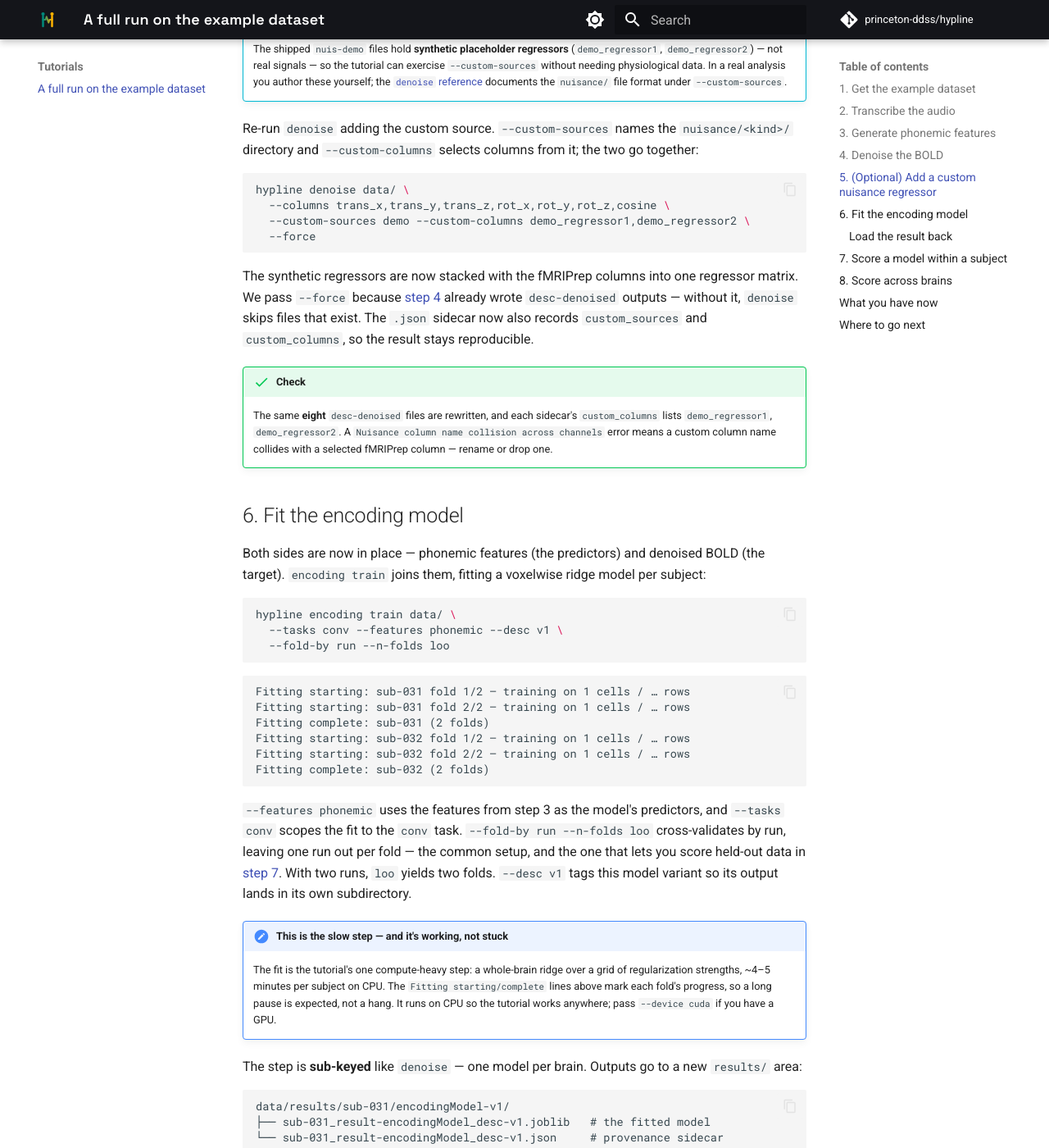
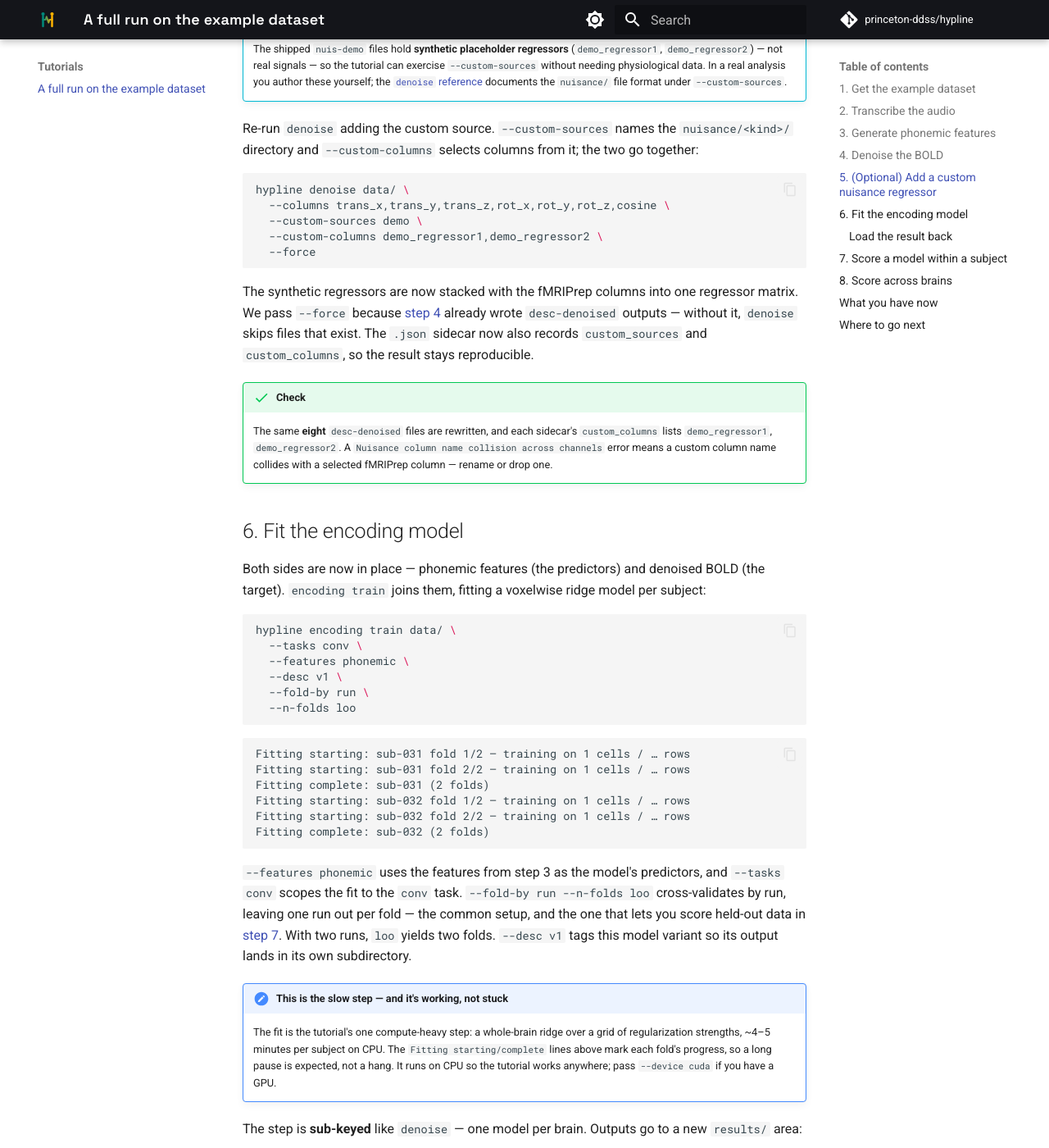
Before and after one commit to princeton-ddss/hypline, an MkDocs documentation site: the page built from docs/mkdocs/tutorials/walkthrough.md, in a window 1280 px wide and 1400 px high, scrolled down 4568 px. Shown: the whole window at 82% size. Built offline with MkDocs 1.6.1 and Material for MkDocs 9.7.7, drawn with Linux system fonts in a browser that asks for light colours; comment, search, counter and statistics services are not loaded; the version menu is left out.

Commit message:
Reflow docs CLI examples to one flag per line

````diff
--- a/docs/mkdocs/tutorials/walkthrough.md
+++ b/docs/mkdocs/tutorials/walkthrough.md
@@ -242,7 +242,8 @@ two go together:
 ```bash
 hypline denoise data/ \
   --columns trans_x,trans_y,trans_z,rot_x,rot_y,rot_z,cosine \
-  --custom-sources demo --custom-columns demo_regressor1,demo_regressor2 \
+  --custom-sources demo \
+  --custom-columns demo_regressor1,demo_regressor2 \
   --force
 ```
 
@@ -267,8 +268,11 @@ per subject:
 
 ```bash
 hypline encoding train data/ \
-  --tasks conv --features phonemic --desc v1 \
-  --fold-by run --n-folds loo
+  --tasks conv \
+  --features phonemic \
+  --desc v1 \
+  --fold-by run \
+  --n-folds loo
 ```
 
 ```text
@@ -344,7 +348,10 @@ scored against `sub-031`'s own brain.
 
 ```bash
 hypline encoding analyze data/ \
-  --target-sub 031 --model-sub self --model-desc v1 --desc self-eval
+  --target-sub 031 \
+  --model-sub self \
+  --model-desc v1 \
+  --desc self-eval
 ```
 
 ```text
@@ -406,8 +413,11 @@ drive one partner's model with the **partner's** speech and score it against the
 
 ```bash
 hypline encoding analyze data/ \
-  --target-sub 031 --model-sub partner --source-sub partner \
-  --model-desc v1 --desc cross-eval
+  --target-sub 031 \
+  --model-sub partner \
+  --source-sub partner \
+  --model-desc v1 \
+  --desc cross-eval
 ```
 
 ```text
````
Also changed, not shown: docs/mkdocs/index.md (+4 -1 lines), docs/mkdocs/reference/denoise.md (+2 -1 lines), docs/mkdocs/reference/encoding.md (+15 -5 lines).
